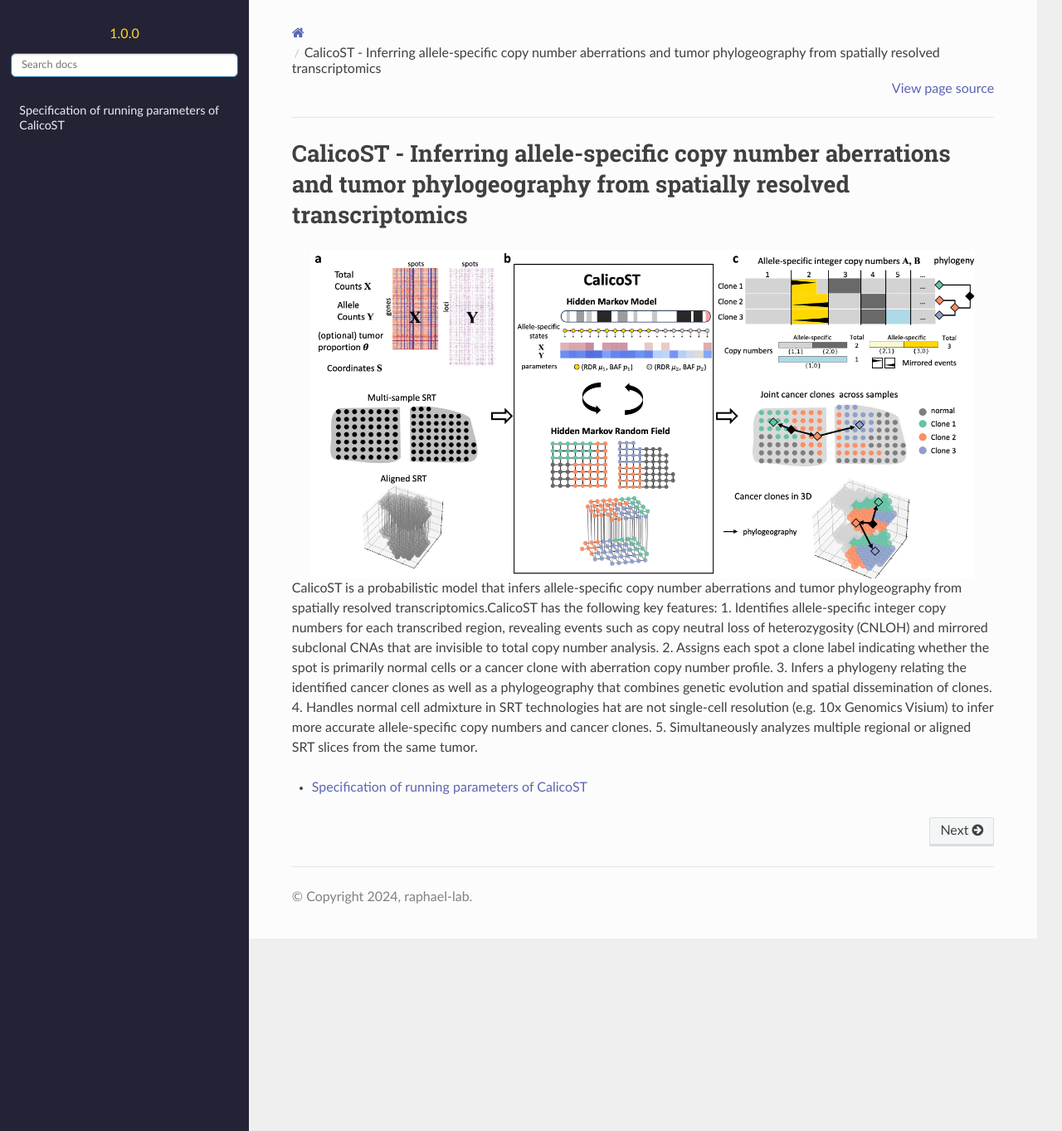
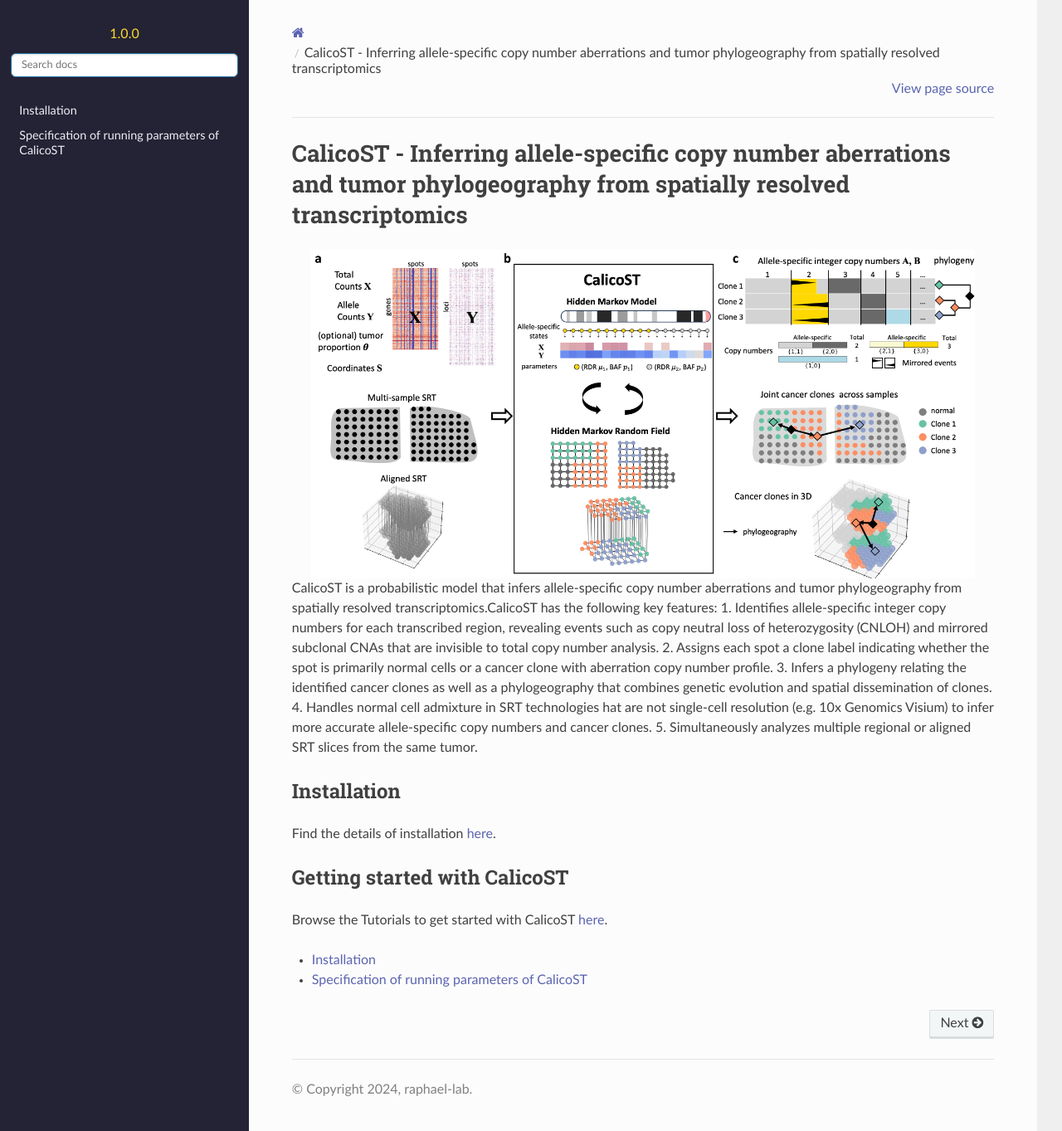
Before and after one commit to raphael-group/CalicoST, a Sphinx documentation site: the page built from docs/index.rst, in a window 1280 px wide and 1363 px high. Shown: the whole window at 83% size. Built offline with Sphinx 7.4.7 and the Read the Docs theme 2.0.0, drawn with Linux system fonts in a browser that asks for light colours; pages that are not in the unit, such as notebooks, are missing from menus.

Commit message:
Revert "test"
This reverts commit 5fc50e483abeeb368032a887d0f9c929a8045567.

```diff
--- a/docs/index.rst
+++ b/docs/index.rst
@@ -14,9 +14,20 @@
 5. Simultaneously analyzes multiple regional or aligned SRT slices from the same tumor.
 
 
+Installation
+------------
+Find the details of installation `here <installation>`_.
+
+Getting started with CalicoST
+-----------------------------
+Browse the Tutorials to get started with CalicoST `here <notebooks/tutorials/index>`_.
+
 .. toctree::
     :maxdepth: 1
 
+    installation
+    tutorials
     parameters
+    references
 
 .. _github: https://github.com/raphael-group/CalicoST
```
